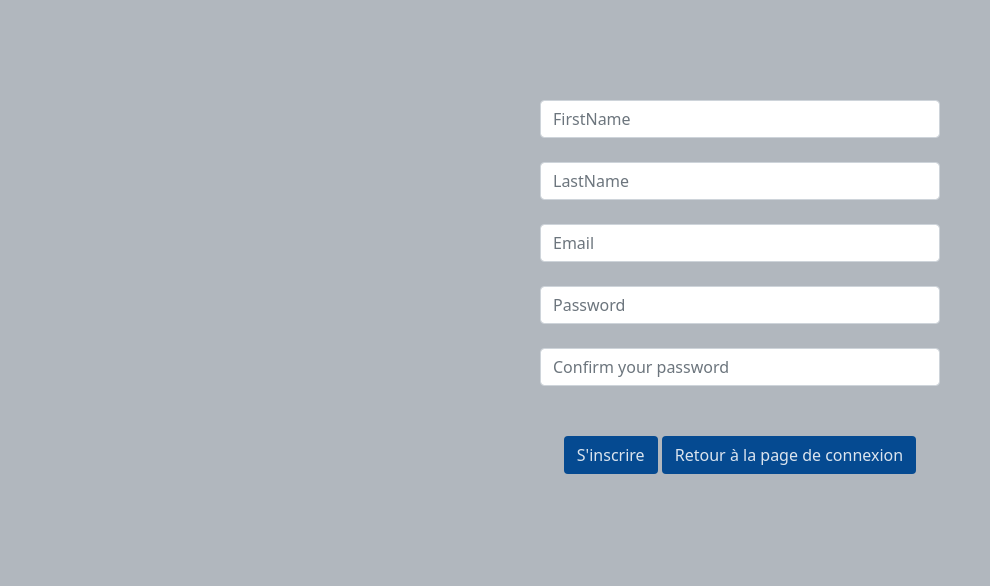
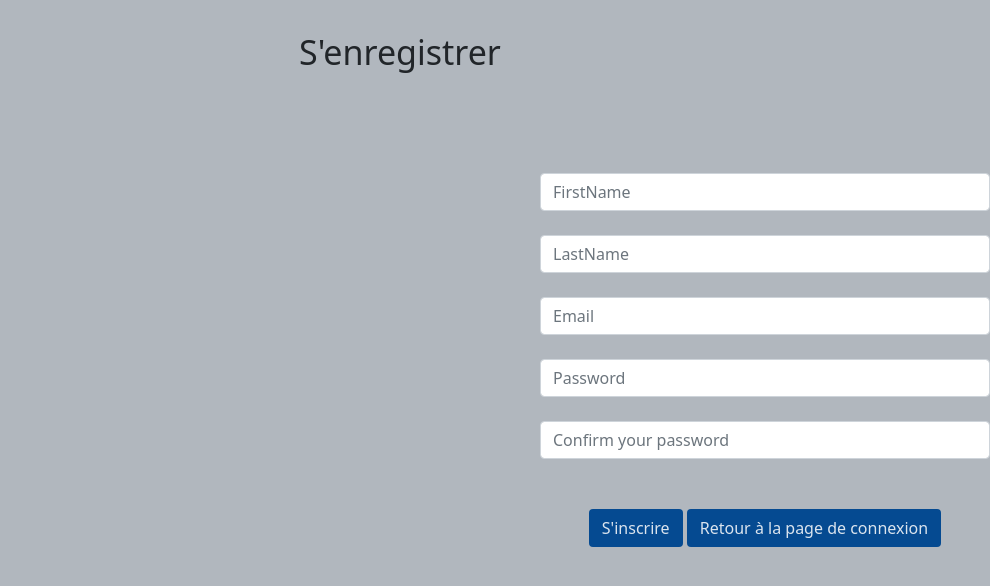
Before and after one commit to Ustalioth/Projet-Tutor-Electron, an Electron app: page html/inscription.html in a window 800 px wide. Shown: the whole page, 990 px wide, since content can reach past the window. Drawn offline with nearby package versions, Linux system fonts and the light colour scheme.

Commit message:
css fixes

```diff
--- a/css/style.css
+++ b/css/style.css
@@ -7,7 +7,7 @@ ul{
 }
 
 .inscription{
-  width: 400px;
+  width: 450px;
   height: 150px;
   margin-left: 540px;
 }
--- a/html/inscription.html
+++ b/html/inscription.html
@@ -12,7 +12,8 @@
     />
     <link rel="stylesheet" href="../css/style.css" />
   </head>
-  <body>
+  <body class="text-center">
+    <h1 style="margin-top: 4%;">S'enregistrer</h1>
     <form id="inscriptionForm">
       <div class="form-group inscription">
         <input
@@ -50,10 +51,10 @@
           placeholder="Confirm your password"
         />
         <div class="text-center">
-          <button class="btn subB" id="submitButton" type="submit">
+          <button class="btn subB space" id="submitButton" type="submit">
             S'inscrire
           </button>
-          <a class="btn subB" href="../html/connexion.html">
+          <a class="btn subB space" href="../html/connexion.html">
             Retour à la page de connexion
           </a>
         </div>
```
